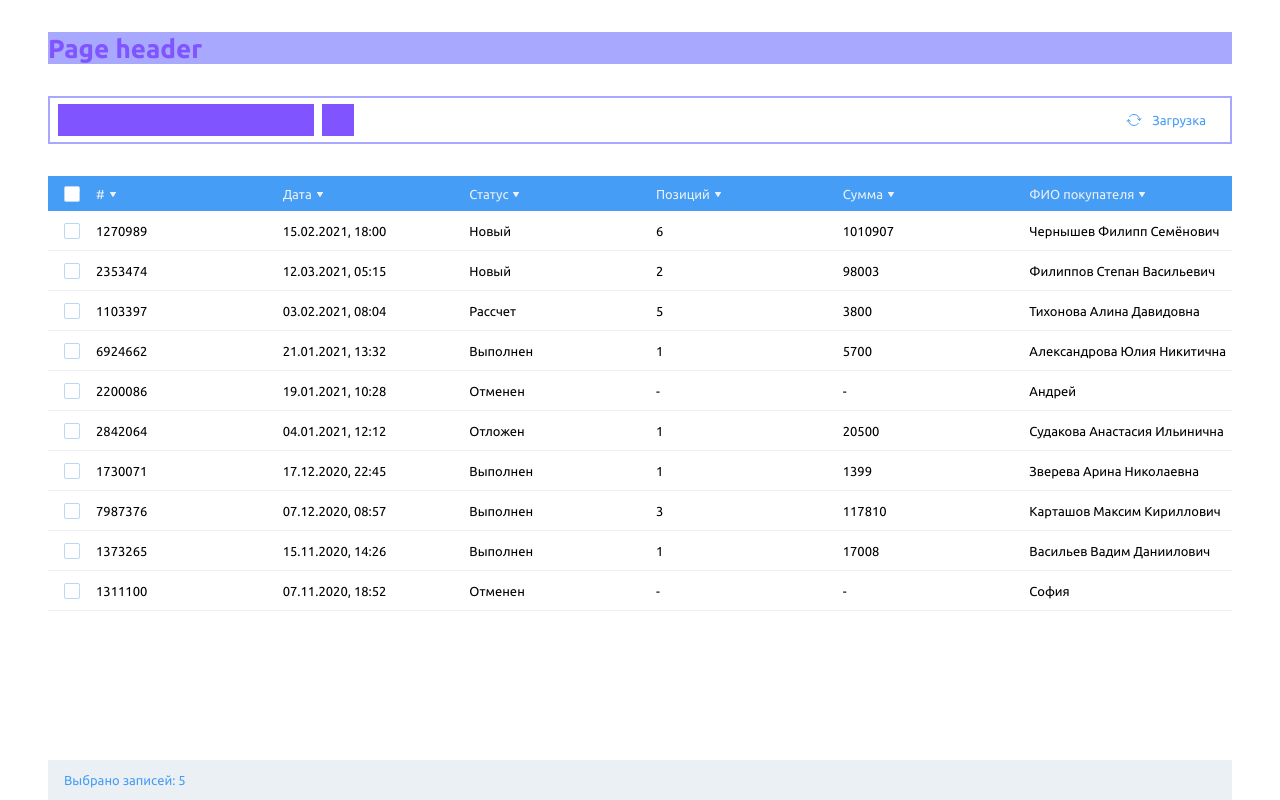
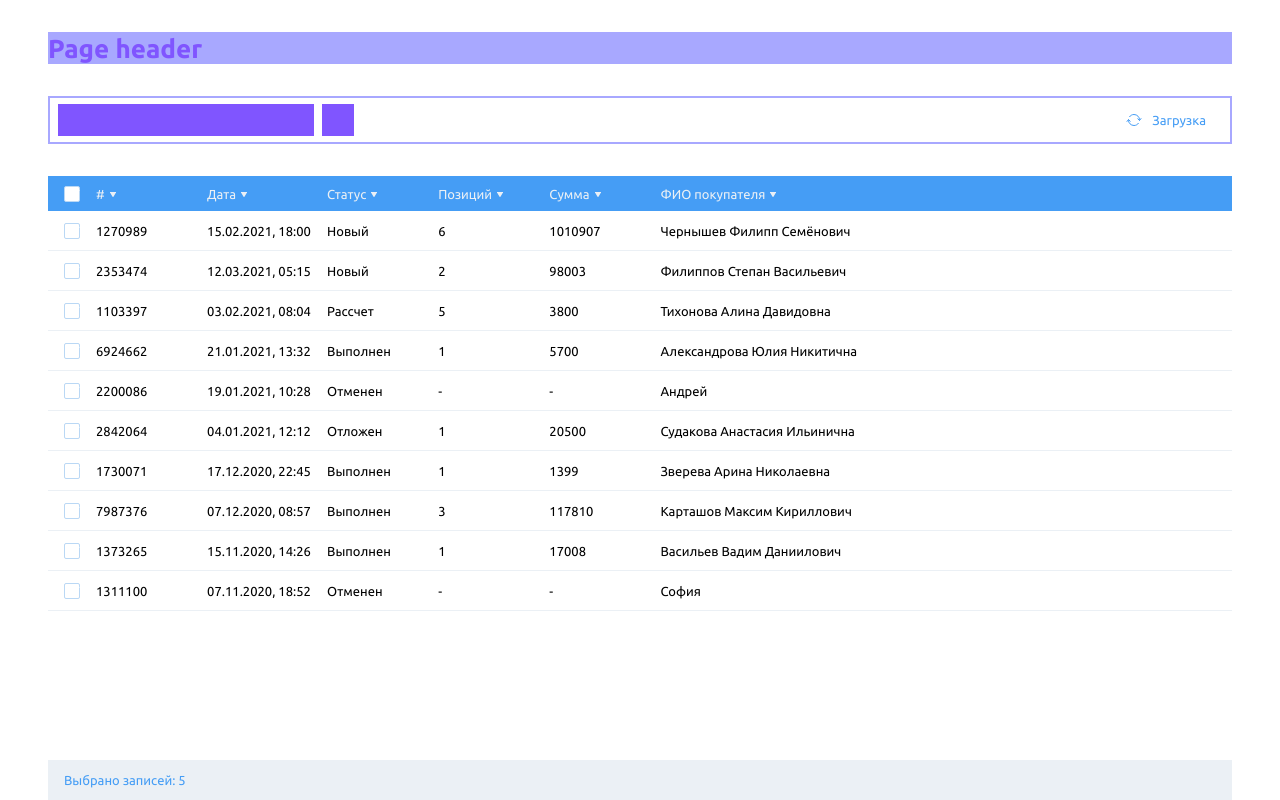
Before and after one commit to sponfin/admin-panel, a React (Create React App) app: page / in a window 1280 px wide. Built offline with nearby package versions, Linux system fonts and the light colour scheme.

Commit message:
Исправил компонент Table

```diff
--- a/src/common/components/TableCell/TableCell.jsx
+++ b/src/common/components/TableCell/TableCell.jsx
@@ -4,19 +4,9 @@ import { ReactComponent as VArrow } from "common/icons/v_arrow.svg";
 
 import styles from "./TableCell.module.css";
 
-export const TableCell = ({
-  className,
-  vArrow,
-  width,
-  flex0,
-  children,
-  ...props
-}) => {
-  const classCell = cn(styles._, {
-    [styles.flex0]: flex0,
-  });
+export const TableCell = ({ className, vArrow, children, ...props }) => {
   return (
-    <div style={{ minWidth: width }} className={classCell}>
+    <div className={cn(styles._, className)} {...props}>
       {children}
       {vArrow && <VArrow className={styles.vArrow} />}
     </div>
--- a/src/common/components/TableCell/TableCell.module.css
+++ b/src/common/components/TableCell/TableCell.module.css
@@ -2,7 +2,7 @@
   display: flex;
   flex-wrap: nowrap;
   white-space: nowrap;
-  flex: 1 0;
+  flex: 1;
 }
 
 .vArrow {
@@ -10,6 +10,3 @@
   width: 16px;
   fill: #ebf0f5;
 }
-.flex0 {
-  flex: 0;
-}
--- a/src/modules/OrdersPage/components/OrdersTable/OrdersTable.jsx
+++ b/src/modules/OrdersPage/components/OrdersTable/OrdersTable.jsx
@@ -22,58 +22,58 @@ export const OrdersTable = ({ className, children, orders, ...props }) => {
   return (
     <div className={styles._}>
       <TableRow header>
-        <TableCell width={32} flex0>
+        <TableCell className={styles.cellCheck}>
           <Checkbox
             onChange={handleChangeCheckboxStatus}
             value="all"
             checked={checkboxStatuses.includes("all")}
           />
         </TableCell>
-        <TableCell vArrow width={70}>
+        <TableCell vArrow className={styles.cellNum}>
           #
         </TableCell>
-        <TableCell vArrow width={120}>
+        <TableCell vArrow className={styles.cellDate}>
           Дата
         </TableCell>
-        <TableCell vArrow width={80}>
+        <TableCell vArrow className={styles.cellStatus}>
           Статус
         </TableCell>
-        <TableCell vArrow width={75}>
+        <TableCell vArrow className={styles.cellPosition}>
           Позиций
         </TableCell>
-        <TableCell vArrow width={70}>
+        <TableCell vArrow className={styles.cellSum}>
           Cумма
         </TableCell>
-        <TableCell vArrow width={150}>
+        <TableCell vArrow className={styles.cellFio}>
           ФИО покупателя
         </TableCell>
       </TableRow>
       <TableContent>
         {orders.map((orders) => (
           <TableRow key={orders.num}>
-            <TableCell width={32} flex0>
+            <TableCell className={styles.cellCheck}>
               <Checkbox
                 onChange={handleChangeCheckboxStatus}
                 value={orders.num}
                 checked={checkboxStatuses.includes(`${orders.num}`)}
               />
             </TableCell>
-            <TableCell key={orders.num} width={70}>
+            <TableCell key={orders.num} className={styles.cellNum}>
               {orders.num}
             </TableCell>
-            <TableCell key={orders.num} width={120}>
+            <TableCell key={orders.num} className={styles.cellDate}>
               {orders.date}
             </TableCell>
-            <TableCell key={orders.num} width={80}>
+            <TableCell key={orders.num} className={styles.cellStatus}>
               {orders.status}
             </TableCell>
-            <TableCell key={orders.num} width={75}>
+            <TableCell key={orders.num} className={styles.cellPosition}>
               {orders.position}
             </TableCell>
-            <TableCell key={orders.num} width={70}>
+            <TableCell key={orders.num} className={styles.cellSum}>
               {orders.sum}
             </TableCell>
-            <TableCell key={orders.num} width={150}>
+            <TableCell key={orders.num} className={styles.cellFio}>
               {orders.fio}
             </TableCell>
           </TableRow>
--- a/src/modules/OrdersPage/components/OrdersTable/OrdersTable.module.css
+++ b/src/modules/OrdersPage/components/OrdersTable/OrdersTable.module.css
@@ -5,3 +5,33 @@
   overflow: hidden;
   height: 100%;
 }
+
+.cellCheck {
+  flex: 0;
+  min-width: 32px;
+}
+
+.cellNum {
+  min-width: 70px;
+}
+
+.cellDate {
+  min-width: 120px;
+}
+
+.cellStatus {
+  min-width: 80px;
+}
+
+.cellPosition {
+  min-width: 75px;
+}
+
+.cellSum {
+  min-width: 70px;
+}
+
+.cellFio {
+  flex: 5;
+  min-width: 150px;
+}
--- a/src/modules/OrdersPage/reducers/ordersReducer.js
+++ b/src/modules/OrdersPage/reducers/ordersReducer.js
@@ -1,6 +1,7 @@
 import { GET_ORDERS } from "../constants/actionTypes";
+import { mockOrders } from "../constants/mockOrders";
 
-const initialState = [];
+const initialState = mockOrders;
 
 const ordersReducer = (state = initialState, { type, payload }) => {
   switch (type) {
```
